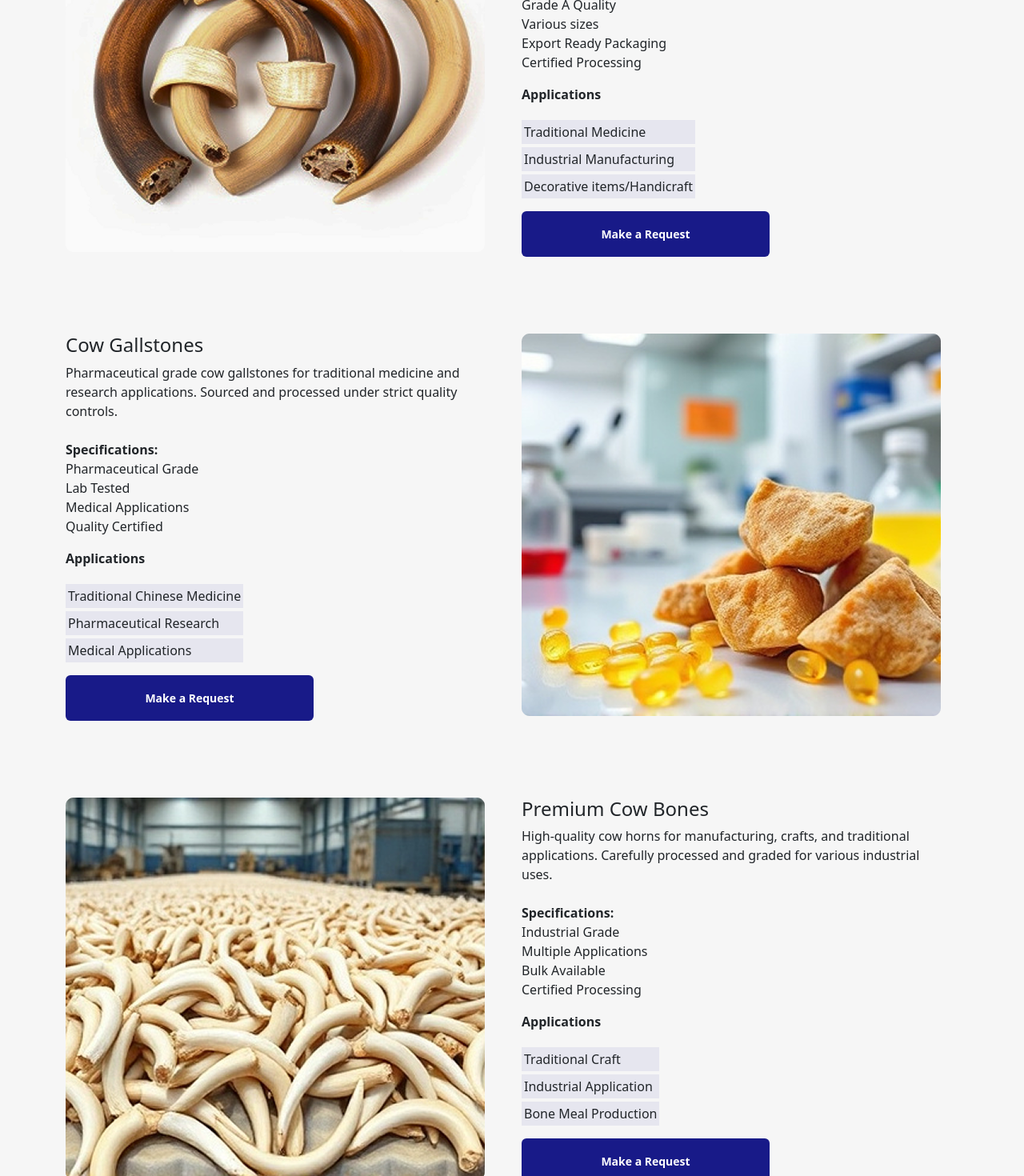
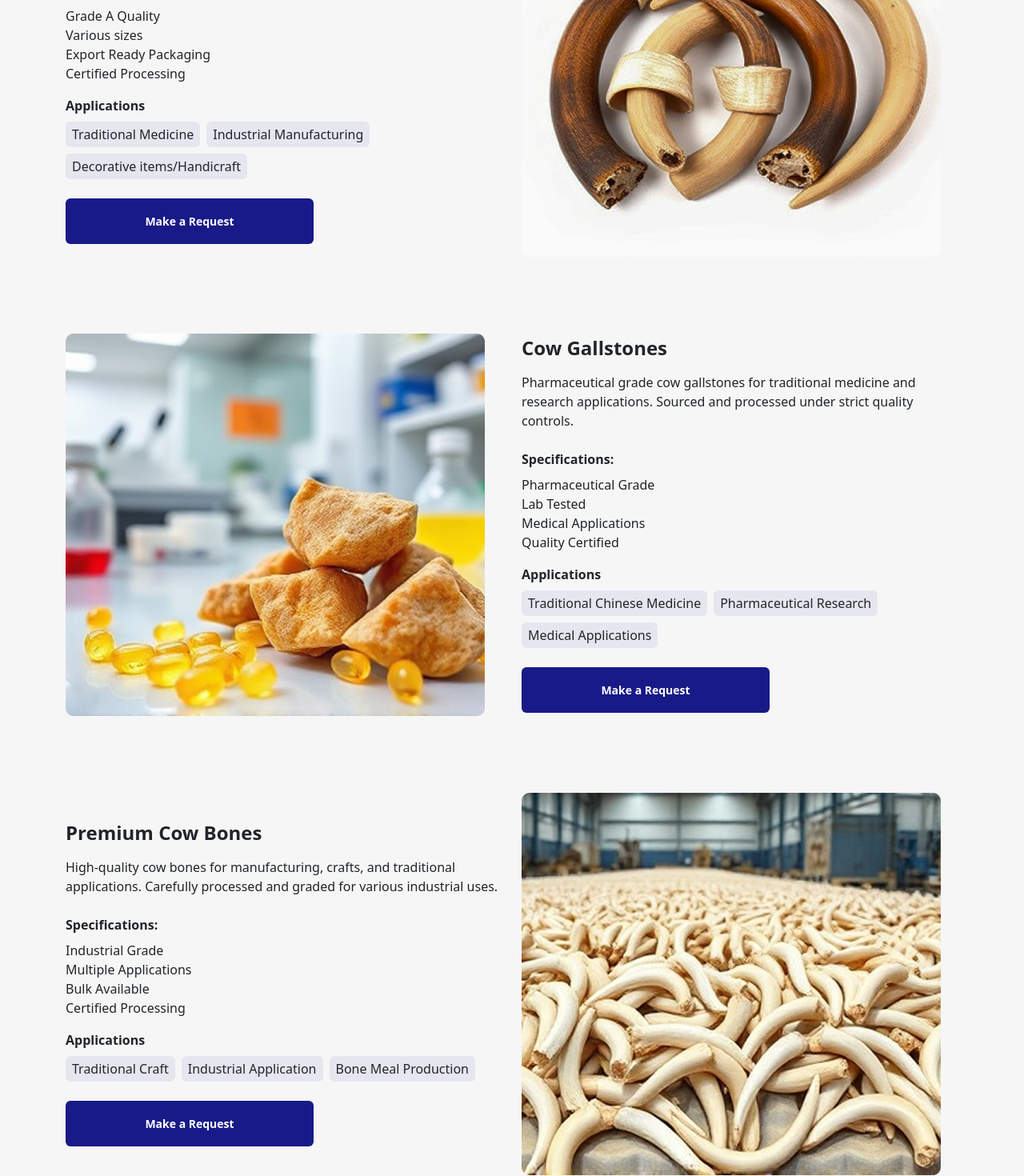
Before and after one commit to Ahmaddu-w/skpg-ventures, a React (Create React App) app: page /product in a window 1280 px wide. Shown: the part 1180-2650 px from the top of the page at 80% size. Built offline with nearby package versions, Linux system fonts and the light colour scheme.

Commit message:
-Added relevant spacing for mobile views.  -Made bg-size contain at mobile view.

```diff
--- a/src/Components.jsx/Bann.jsx
+++ b/src/Components.jsx/Bann.jsx
@@ -29,7 +29,7 @@ const Bann = ({ always, neww, imageImport }) => {
     <Container fluid className="p-0">
       <Row className="mx-0">
         <div
-          className="d-flex justify-content-center align-items-center text-light fw-bold flex-column text-center py-5 py-md-0"
+          className="d-flex justify-content-center align-items-center text-light fw-bold flex-column text-center py-5 py-md-0 bgg"
           style={ban}
         >
           <div style={BlurBan}></div>
--- a/src/Components.jsx/Header.jsx
+++ b/src/Components.jsx/Header.jsx
@@ -55,8 +55,8 @@ const Header = () => {
                 <button onClick={handleNavigate} className="my-button">
                   Make a request
                 </button>
-              {/* <Nav.Link as={Link} to="/request" className="d-grid px-0">
-              </Nav.Link> */}
+
+
             </Nav>
           </Navbar.Collapse>
         </Container>
--- a/src/pages/about/Choose.jsx
+++ b/src/pages/about/Choose.jsx
@@ -6,10 +6,10 @@ const Choose = () => {
   const styl = { fontWeight: 700, fontSize: 40 };
   return (
     <>
-      <div className="mt-5 pt-5 pb-5">
+      <div className="mt-5 py-5">
         <Container fluid>
           <Row style={{ backgroundColor: "#D9D9D93D" }}>
-            <Col className="justify-content-center d-flex flex-column p-5 ms-5">
+            <Col className="justify-content-center d-flex flex-column p-3 p-md-5 ms-3 ms-md-5">
               <div>
                 <h1 style={styl}>Why Choose Us?</h1>
               </div>
--- a/src/pages/home/Products.jsx
+++ b/src/pages/home/Products.jsx
@@ -60,7 +60,7 @@ const Products = () => {
           ))}
 
           <Link to="" className="text-dark">
-            <p className="text-end" style={{ fontSize: 14, fontWeight: 600 }}>
+            <p className="text-md-end text-center" style={{ fontSize: 14, fontWeight: 600 }}>
               See More <BsArrowRight />
             </p>
           </Link>
--- a/src/pages/home/Section1.jsx
+++ b/src/pages/home/Section1.jsx
@@ -25,7 +25,7 @@ const Section1 = () => {
           </p>
         </Row>
         <Row className="mt-5 mb-5 pb-5">
-          <Col sm={12} md={6}>
+          <Col sm={12} md={6} className="mb-3">
             <img src={team} alt="team working" className="img-fluid" />
           </Col>
           <Col>
--- /dev/null
+++ b/src/pages/product/ProductItem.jsx
@@ -0,0 +1,57 @@
+import React from "react";
+import { Col, Row } from "react-bootstrap";
+import Buttons from "../../Components.jsx/Buttons";
+
+const ProductItem = ({
+  title,
+  description,
+  imageSrc,
+  imageAlt,
+  specifications,
+  applications,
+  reverse = false,
+}) => {
+  const textOrder = reverse ? "order-md-2" : "order-md-1";
+  const imageOrder = reverse ? "order-md-1" : "order-md-2";
+
+  return (
+    <Row className="py-4 py-lg-5 align-items-center">
+      <Col sm={12} md={6} className={`mb-4 mb-md-0 ${imageOrder}`}>
+        <img src={imageSrc} alt={imageAlt} className="img-fluid rounded-3" />
+      </Col>
+
+      <Col sm={12} md={6} className={`${textOrder}`}>
+        <div className="p-3 p-md-0">
+          {" "}
+          <h4 className="fw-bold fs-4 mb-3">{title}</h4>
+          <p className="mb-4">{description}</p>
+          <div className="mt-4">
+            <ul className="list-unstyled">
+              <li className="fw-bold mb-2">Specifications:</li>
+              {specifications.map((spec, index) => (
+                <li key={index}>{spec}</li>
+              ))}
+            </ul>
+          </div>
+          <div className="mb-4">
+            <p className="fw-bold mb-2">Applications</p>
+            <div className="d-flex flex-wrap gap-2">
+              {applications.map((app, index) => (
+                <mark
+                  key={index}
+                  style={{ backgroundColor: "#C5C6E154" }}
+                  className="p-1 px-2 rounded-2 text-dark"
+                >
+                  {app}
+                </mark>
+              ))}
+            </div>
+          </div>
+          <Buttons text="Make a Request" />
+        </div>
+      </Col>
+    </Row>
+  );
+};
+
+export default ProductItem;
--- a/src/pages/product/ProductSec1.jsx
+++ b/src/pages/product/ProductSec1.jsx
@@ -1,226 +1,137 @@
 import React from "react";
-import { Col, Container, Row } from "react-bootstrap";
+import { Container, Row } from "react-bootstrap";
+import ProductItem from "./ProductItem"; // Import the new component
 import horn from "../../images/premiumhorn.png";
 import gall from "../../images/gallstones.png";
 import hornss from "../../images/hornss.png";
 import leaves from "../../images/leaves.png";
 import charcoal from "../../images/charcoal.png";
-import Buttons from "../../Components.jsx/Buttons";
 
 const ProductSec1 = () => {
+  const products = [
+    {
+      title: "Premium Cow Horns",
+      description:
+        "High-quality cow horns for manufacturing, crafts, and traditional applications. Carefully processed and graded for various industrial uses.",
+      imageSrc: horn,
+      imageAlt: "brown cow horn",
+      specifications: [
+        "Grade A Quality",
+        "Various sizes",
+        "Export Ready Packaging",
+        "Certified Processing",
+      ],
+      applications: [
+        "Traditional Medicine",
+        "Industrial Manufacturing",
+        "Decorative items/Handicraft",
+      ],
+      reverse: false,
+    },
+    {
+      title: "Cow Gallstones",
+      description:
+        "Pharmaceutical grade cow gallstones for traditional medicine and research applications. Sourced and processed under strict quality controls.",
+      imageSrc: gall,
+      imageAlt: "cow gallstones",
+      specifications: [
+        "Pharmaceutical Grade",
+        "Lab Tested",
+        "Medical Applications",
+        "Quality Certified",
+      ],
+      applications: [
+        "Traditional Chinese Medicine",
+        "Pharmaceutical Research",
+        "Medical Applications",
+      ],
+      reverse: true,
+    },
+    {
+      title: "Premium Cow Bones",
+      description:
+        "High-quality cow bones for manufacturing, crafts, and traditional applications. Carefully processed and graded for various industrial uses.",
+      imageSrc: hornss,
+      imageAlt: "cow bones",
+      specifications: [
+        "Industrial Grade",
+        "Multiple Applications",
+        "Bulk Available",
+        "Certified Processing",
+      ],
+      applications: [
+        "Traditional Craft",
+        "Industrial Application",
+        "Bone Meal Production",
+      ],
+      reverse: false,
+    },
+    {
+      title: "Premium Charcoal",
+      description:
+        "High-quality charcoal for industrial and domestic applications. Sustainably produced with consistent burning properties.",
+      imageSrc: charcoal,
+      imageAlt: "premium charcoal",
+      specifications: [
+        "High Heat Output",
+        "Low Burning",
+        "Low Ash Content",
+        "Eco Friendly",
+      ],
+      applications: [
+        "Industrial Heating",
+        "Water Filtration",
+        "BBQ & Grilling",
+      ],
+      reverse: true,
+    },
+    {
+      title: "Green Leaves",
+      description:
+        "Fresh and dried green leaves for herbal, pharmaceutical, and traditional medicine industries. Carefully harvested and processed.",
+      imageSrc: leaves,
+      imageAlt: "green leaves",
+      specifications: [
+        "Fresh & Dried",
+        "Herbal Grade",
+        "Pharmaceutical Use",
+        "Organic Certified",
+      ],
+      applications: [
+        "Traditional Medicine",
+        "Tea Production",
+        "Herbal Supplements",
+      ],
+      reverse: false,
+    },
+  ];
+
   return (
     <>
       <div style={{ backgroundColor: "#D9D9D93D" }}>
-        <Container className=" mb-5">
-          <Row className="text-center  mb-5 pt-5 pb-5">
-            <h1 style={{ fontWeight: 700 }}>Our Products</h1>
-            <p style={{ fontSize: 18 }}>
+        <Container className="py-5">
+          <Row className="text-center mb-4 mb-lg-5">
+            <h1 className="fw-bold fs-1">Our Products</h1>
+
+            <p className="fs-5 px-lg-5 mx-lg-5">
               Discover our comprehensive range of natural products, each
-              carefully sourced <br /> and processed to meet international
-              quality standards
+              carefully sourced and processed to meet international quality
+              standards.
             </p>
           </Row>
-          <Row className=" pb-5 ">
-            <Col sm={12} md={6}>
-              <img src={horn} alt="brown horn" className="img-fluid" />
-            </Col>
-            <Col>
-              <div>
-                <h4>Premium Cow Horns</h4>
-                <p>
-                  High-quality cow horns for manufacturing, crafts, and
-                  traditional <br /> applications. Carefully processed and
-                  graded for various industrial <br /> uses.
-                </p>
-                <div className="mt-4">
-                  <ul className="list-unstyled">
-                    <li className="fw-bold">Specifications:</li>
-                    <li>Grade A Quality</li>
-                    <li>Various sizes</li>
-                    <li>Export Ready Packaging</li>
-                    <li>Certified Processing</li>
-                  </ul>
-                </div>
-                <div
-                  className="d-flex flex-column gap-1 mb-3"
-                  style={{ width: "fit-content" }}
-                >
-                  <p className="fw-bold">Applications</p>
-                  <mark style={{ backgroundColor: "#C5C6E154" }}>
-                    Traditional Medicine
-                  </mark>
-                  <mark style={{ backgroundColor: "#C5C6E154" }}>
-                    Industrial Manufacturing
-                  </mark>
-                  <mark style={{ backgroundColor: "#C5C6E154" }}>
-                    Decorative items/Handicraft
-                  </mark>
-                </div>
-                <Buttons text="Make a Request" />
-              </div>
-            </Col>
-          </Row>
-          <Row className="py-5 ">
-            <Col className="mb-5 mb-lg-0">
-              <div>
-                <h4>Cow Gallstones</h4>
-                <p>
-                  Pharmaceutical grade cow gallstones for traditional medicine
-                  and research applications. Sourced and processed under strict
-                  quality controls.
-                </p>
-                <div className="mt-4">
-                  <ul className="list-unstyled">
-                    <li className="fw-bold">Specifications:</li>
-                    <li>Pharmaceutical Grade</li>
-                    <li>Lab Tested</li>
-                    <li>Medical Applications</li>
-                    <li>Quality Certified</li>
-                  </ul>
-                </div>
-                <div
-                  className="d-flex flex-column gap-1 mb-3"
-                  style={{ width: "fit-content" }}
-                >
-                  <p className="fw-bold">Applications</p>
-                  <mark style={{ backgroundColor: "#C5C6E154" }}>
-                    Traditional Chinese Medicine
-                  </mark>
-                  <mark style={{ backgroundColor: "#C5C6E154" }}>
-                    Pharmaceutical Research
-                  </mark>
-                  <mark style={{ backgroundColor: "#C5C6E154" }}>
-                    Medical Applications
-                  </mark>
-                </div>
-                <Buttons text="Make a Request" />
-              </div>
-            </Col>
-            <Col sm={12} md={6}>
-              <img src={gall} alt="brown horn" className="img-fluid" />
-            </Col>
-          </Row>
-          <Row className=" py-5">
-            <Col sm={12} md={6}>
-              <img src={hornss} alt="brown horn" className="img-fluid" />
-            </Col>
-            <Col>
-              <div>
-                <h4>Premium Cow Bones</h4>
-                <p>
-                  High-quality cow horns for manufacturing, crafts, and
-                  traditional <br /> applications. Carefully processed and
-                  graded for various industrial <br /> uses.
-                </p>
-                <div className="mt-4">
-                  <ul className="list-unstyled">
-                    <li className="fw-bold">Specifications:</li>
-                    <li>Industrial Grade</li>
-                    <li>Multiple Applications</li>
-                    <li>Bulk Available</li>
-                    <li>Certified Processing</li>
-                  </ul>
-                </div>
-                <div
-                  className="d-flex flex-column gap-1 mb-3"
-                  style={{ width: "fit-content" }}
-                >
-                  <p className="fw-bold">Applications</p>
-                  <mark style={{ backgroundColor: "#C5C6E154" }}>
-                    Traditional Craft
-                  </mark>
-                  <mark style={{ backgroundColor: "#C5C6E154" }}>
-                    Industrial Application
-                  </mark>
-                  <mark style={{ backgroundColor: "#C5C6E154" }}>
-                    Bone Meal Production
-                  </mark>
-                </div>
-                <Buttons text="Make a Request" />
-              </div>
-            </Col>
-          </Row>
 
-          <Row className=" py-5">
-            <Col>
-              <div>
-                <h4>Premium Charcoal</h4>
-                <p>
-                  High-quality charcoal for industrial and domestic
-                  applications. Sustainably produced with consistent burning
-                  properties.
-                </p>
-                <div className="mt-4">
-                  <ul className="list-unstyled">
-                    <li className="fw-bold">Specifications:</li>
-                    <li>High Heat Output</li>
-                    <li>Low Burning</li>
-                    <li>Low Ash Content</li>
-                    <li>Eco Friendly</li>
-                  </ul>
-                </div>
-                <div
-                  className="d-flex flex-column gap-1 mb-3"
-                  style={{ width: "fit-content" }}
-                >
-                  <p className="fw-bold">Applications</p>
-                  <mark style={{ backgroundColor: "#C5C6E154" }}>
-                    Industrial Heating
-                  </mark>
-                  <mark style={{ backgroundColor: "#C5C6E154" }}>
-                    Water Filtration
-                  </mark>
-                  <mark style={{ backgroundColor: "#C5C6E154" }}>
-                    BBQ & Grilling
-                  </mark>
-                </div>
-                <Buttons text="Make a Request" />
-              </div>
-            </Col>
-            <Col sm={12} md={6}>
-              <img src={charcoal} alt="brown horn" className="img-fluid" />
-            </Col>
-          </Row>
-          <Row className=" py-5">
-            <Col sm={12} md={6}>
-              <img src={leaves} alt="green leaves" className="img-fluid" />
-            </Col>
-            <Col>
-              <div>
-                <h4>Green Leaves</h4>
-                <p>
-                  Fresh and dried green leaves for herbal, pharmaceutical, and
-                  traditional medicine industries. Carefully harvested and
-                  processed.
-                </p>
-                <div className="mt-4">
-                  <ul className="list-unstyled">
-                    <li className="fw-bold">Specifications:</li>
-                    <li>Fresh & Dried</li>
-                    <li>Herbal Grade</li>
-                    <li>Pharmaceutical Use</li>
-                    <li>Organic Certified</li>
-                  </ul>
-                </div>
-                <div
-                  className="d-flex flex-column gap-1 mb-3"
-                  style={{ width: "fit-content" }}
-                >
-                  <p className="fw-bold">Applications</p>
-                  <mark style={{ backgroundColor: "#C5C6E154" }}>
-                    Traditional Medicine
-                  </mark>
-                  <mark style={{ backgroundColor: "#C5C6E154" }}>
-                    Tea Production
-                  </mark>
-                  <mark style={{ backgroundColor: "#C5C6E154" }}>
-                    Herbal Supplements
-                  </mark>
-                </div>
-                <Buttons text="Make a Request" />
-              </div>
-            </Col>
-          </Row>
+            {products.map((product, index) => (
+            <ProductItem
+              key={index}
+              title={product.title}
+              description={product.description}
+              imageSrc={product.imageSrc}
+              imageAlt={product.imageAlt}
+              specifications={product.specifications}
+              applications={product.applications}
+              reverse={product.reverse}
+            />
+          ))}
         </Container>
       </div>
     </>
```
Also changed, not shown: src/App.css (+18 -8 lines), src/Components.jsx/Journey.jsx (+3 -5 lines), src/pages/about/BelowBanner.jsx (+31 -27 lines), src/pages/contact/ContactSec1.jsx (+43 -27 lines).
